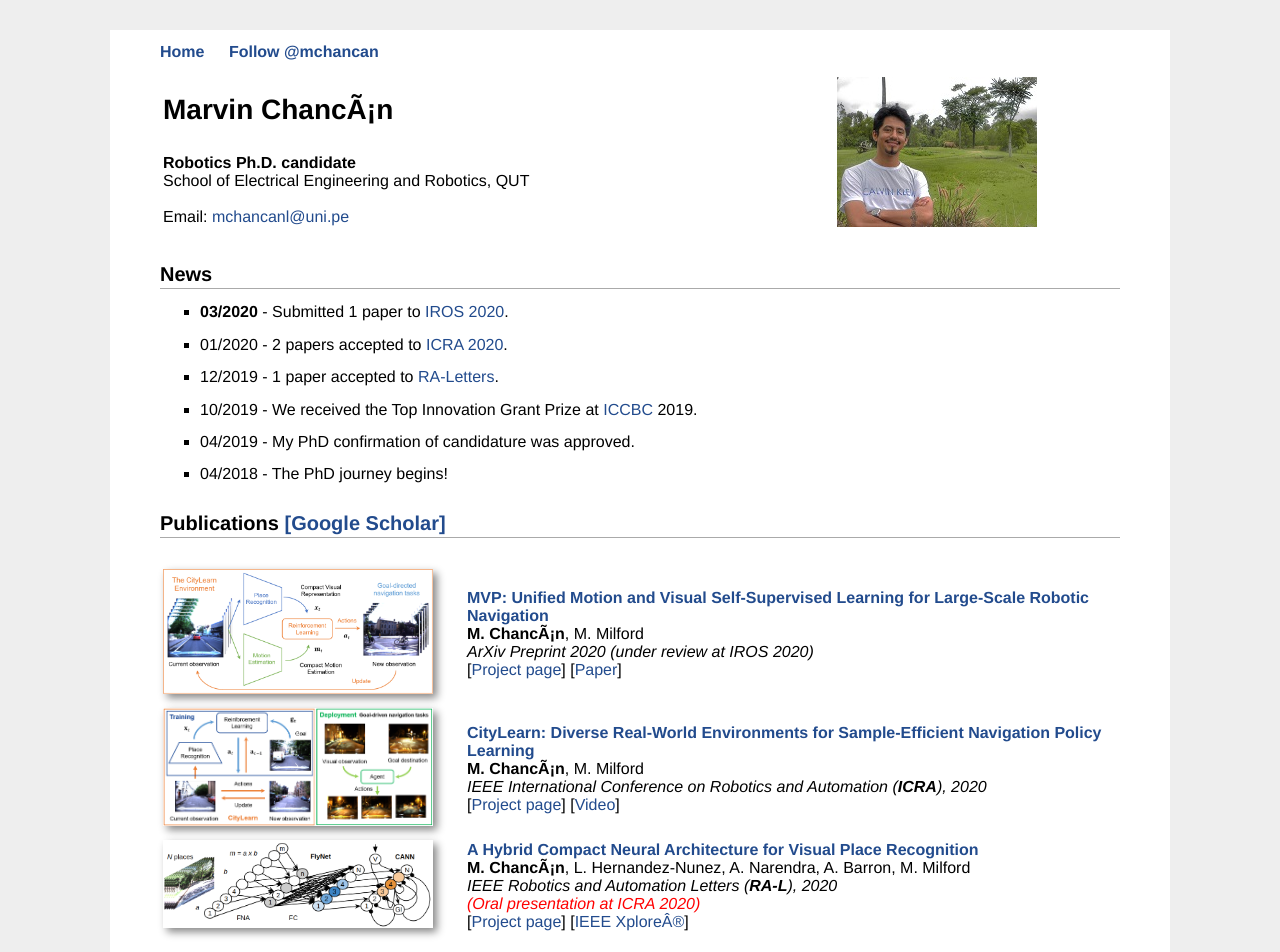
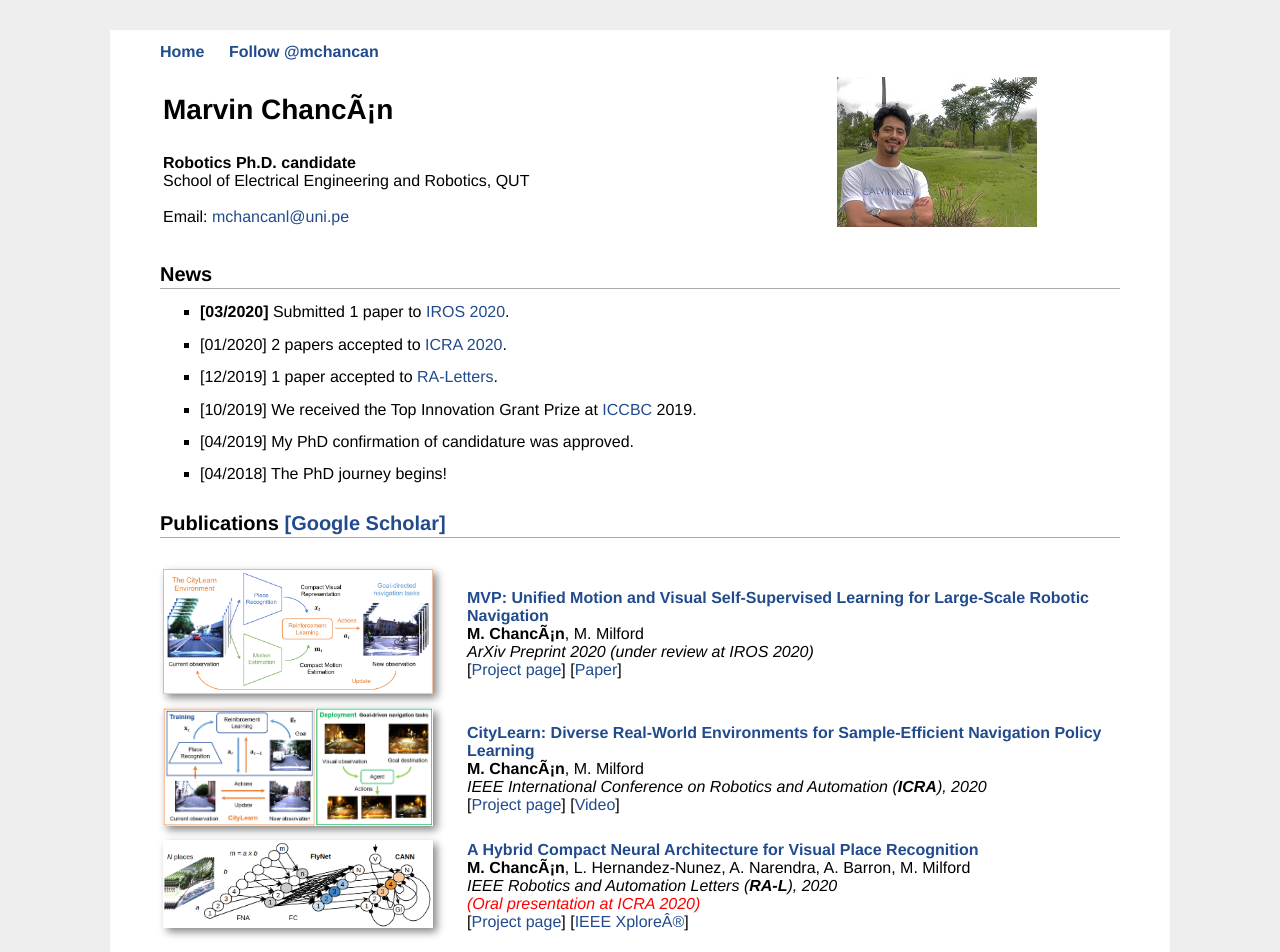
Before and after one commit to mchancan/mchancan.github.io, a Jekyll site: the page built from index.html, in a window 1280 px wide. Shown: the top 952 px of the page. Built offline with Jekyll 4.4.1, drawn with Linux system fonts in a browser that asks for light colours; comment, search, counter and statistics services are not loaded.

```diff
--- a/index.html
+++ b/index.html
@@ -27,12 +27,12 @@ title: MV
 
 <h2>News</h2>
 <ul>
-	<li><b>03/2020</b> - Submitted 1 paper to <a href="http://iros2020.org">IROS 2020</a>.</li>
-	<li>01/2020 - 2 papers accepted to <a href="http://icra2020.org">ICRA 2020</a>.</li>
-	<li>12/2019 - 1 paper accepted to <a href="https://ieeexplore.ieee.org/xpl/aboutJournal.jsp?punumber=7083369">RA-Letters</a>.</li>
-	<li>10/2019 - We received the Top Innovation Grant Prize at <a href="https://contest.cbicr.org/en/">ICCBC</a> 2019.</li>
-	<li>04/2019 - My PhD confirmation of candidature was approved.</li>
-	<li>04/2018 - The PhD journey begins!</li>
+	<li><b>[03/2020]</b> Submitted 1 paper to <a href="http://iros2020.org">IROS 2020</a>.</li>
+	<li>[01/2020] 2 papers accepted to <a href="http://icra2020.org">ICRA 2020</a>.</li>
+	<li>[12/2019] 1 paper accepted to <a href="https://ieeexplore.ieee.org/xpl/aboutJournal.jsp?punumber=7083369">RA-Letters</a>.</li>
+	<li>[10/2019] We received the Top Innovation Grant Prize at <a href="https://contest.cbicr.org/en/">ICCBC</a> 2019.</li>
+	<li>[04/2019] My PhD confirmation of candidature was approved.</li>
+	<li>[04/2018] The PhD journey begins!</li>
 </ul>
 
 <h2>Publications <a href="https://scholar.google.com/citations?user=iK7xhJ4AAAAJ&hl=en">[Google Scholar]</a> </h2>
```
